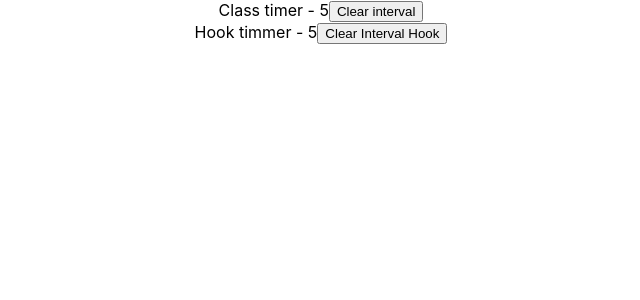
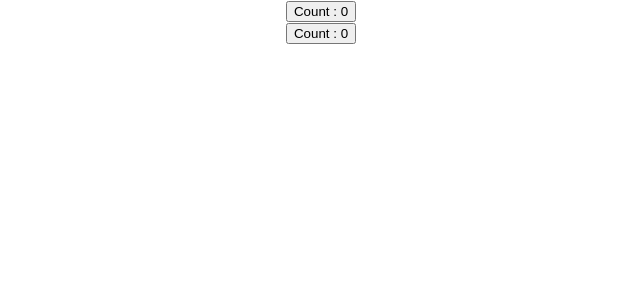
Before and after one commit to EdwinMLara/react-examples-general, a React (Create React App) app: page / in a window 1280 px wide. Shown: the top 300 px of the page, without its empty margins (319-959 px from the left). Built offline with nearby package versions, Linux system fonts and the light colour scheme; the HTML template or start-up script is replaced by a standard one.

Commit message:
implementado un hook personalizado

```diff
--- a/src/App.js
+++ b/src/App.js
@@ -1,7 +1,7 @@
 import React, {useReducer} from 'react';
 import './App.css';
-import ClassTimmer from './useRef/components/ClassTimmer';
-import TimmerHook from './useRef/components/TimmerHook';
+import DocTitleOne from './customHook/components/DocTitleOne';
+import DocTitleTwo from './customHook/components/DocTitleTwo';
 
 export const UserContext2 = React.createContext();
 export const ChannelContext = React.createContext();
@@ -37,8 +37,8 @@
             <ComponentE/>
           </ChannelContext.Provider>
       </UserContext2.Provider>*/}
-        <ClassTimmer/>
-        <TimmerHook/>
+        <DocTitleOne/>
+        <DocTitleTwo/>
       </div>
   );
 }
--- /dev/null
+++ b/src/customHook/components/DocTitleOne.js
@@ -0,0 +1,16 @@
+import React, {useState}from 'react'
+import useDocumentTitle from './Hooks/useDocumentTitle'
+
+function DocTitleOne() {
+    const [count, setCount] = useState(0)
+
+    useDocumentTitle(count)
+
+    return (
+        <div>
+            <button onClick={() =>{ setCount(count + 1)}}>Count : {count}</button>
+        </div>
+    )
+}
+
+export default DocTitleOne
--- /dev/null
+++ b/src/customHook/components/DocTitleTwo.js
@@ -0,0 +1,16 @@
+import React, {useState}from 'react'
+import useDocumentTitle from './Hooks/useDocumentTitle'
+
+function DocTitleTwo() {
+    const [count, setCount] = useState(0)
+
+    useDocumentTitle(count)
+
+    return (
+        <div>
+            <button onClick={() =>{ setCount(count + 1)}}>Count : {count}</button>
+        </div>
+    )
+}
+
+export default DocTitleTwo
--- /dev/null
+++ b/src/customHook/components/Hooks/useDocumentTitle.js
@@ -0,0 +1,9 @@
+import {useEffect} from 'react'
+
+function useDocumentTitle(count) {
+    useEffect(() =>{
+        document.title = `Count ${count}`
+    },[count])
+}
+
+export default useDocumentTitle
```
